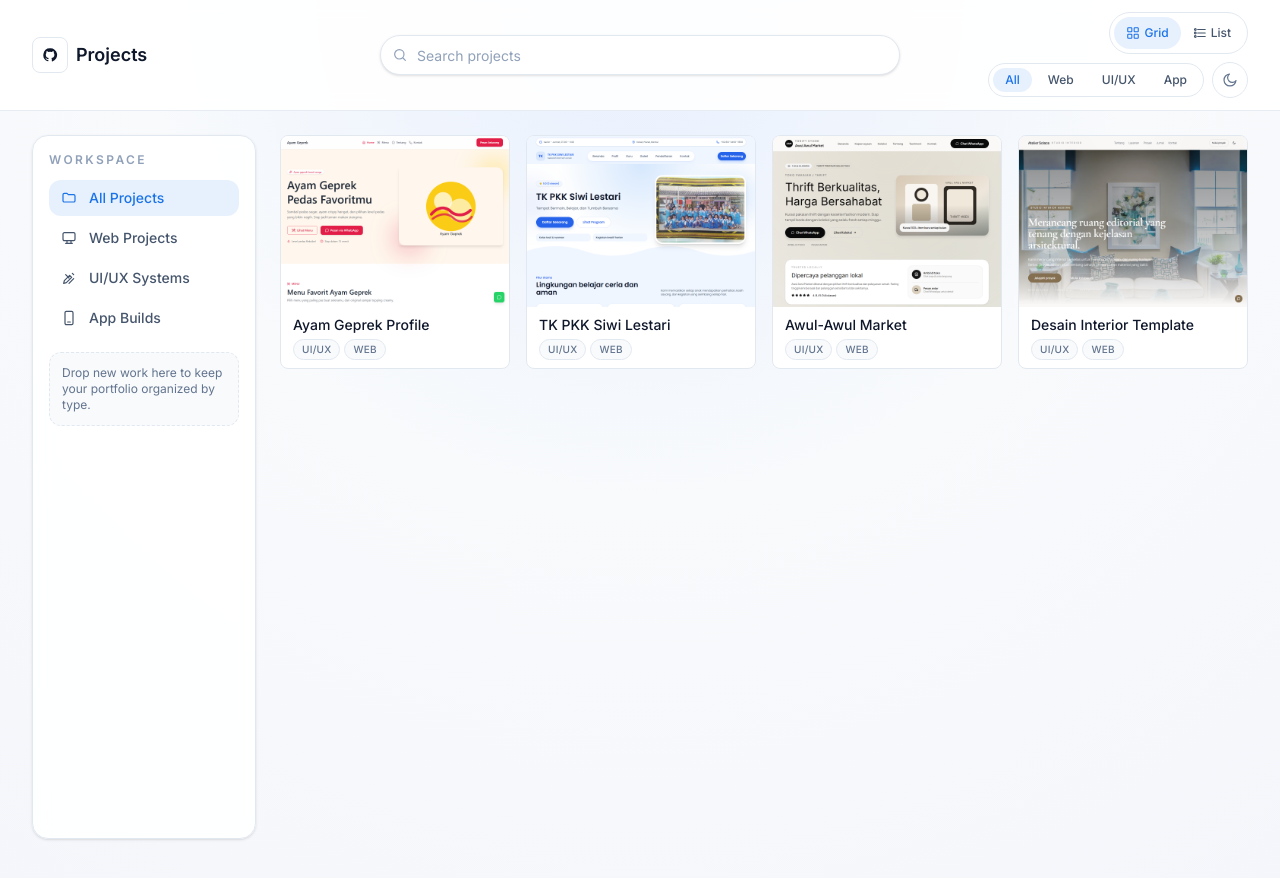
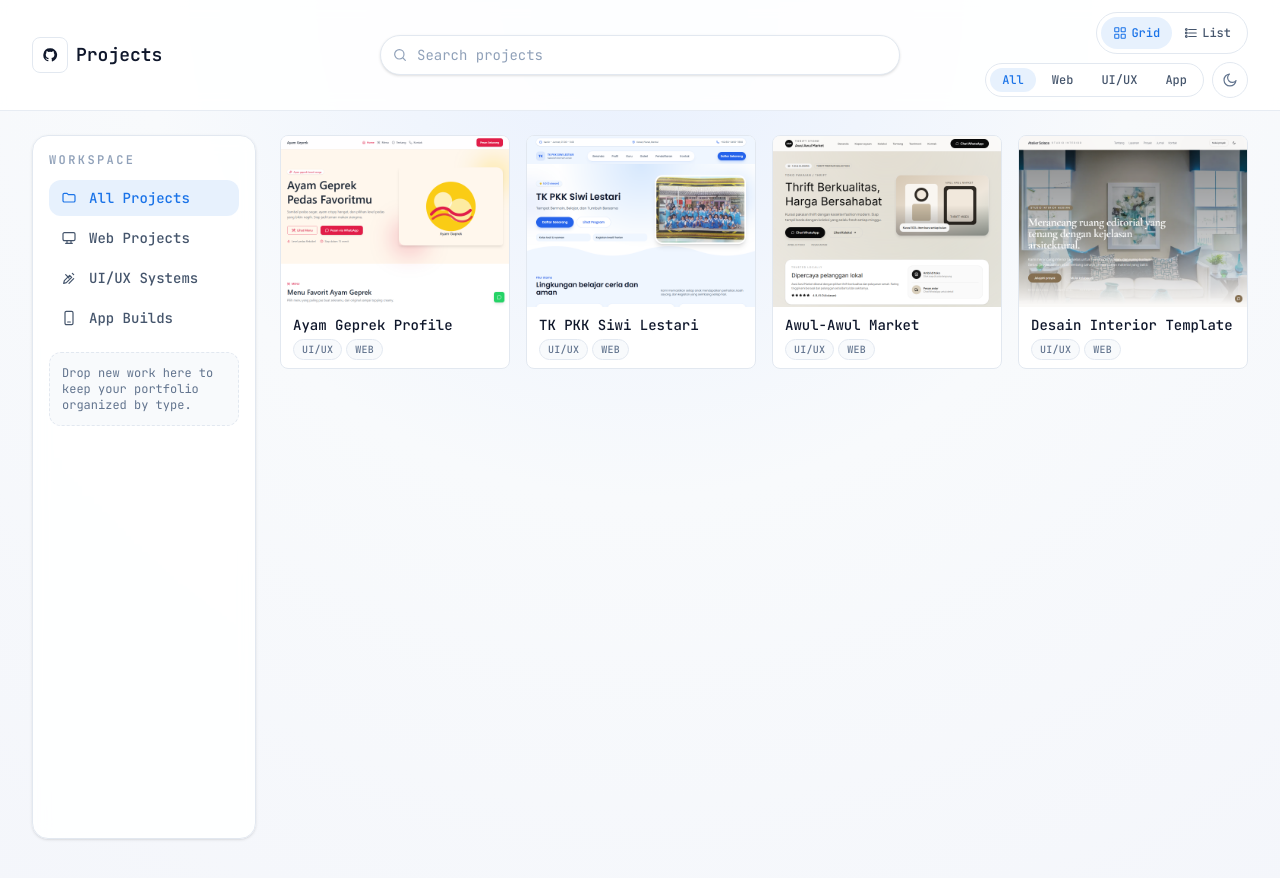
Before and after one commit to l0c4lxid/project-drive, a Next.js app: page / in a window 1280 px wide. Shown: the top 878 px of the page. Built offline with nearby package versions, Linux system fonts and the light colour scheme.

Commit message:
update globals.css and layout.tsx

```diff
--- a/app/globals.css
+++ b/app/globals.css
@@ -11,7 +11,7 @@
 @theme inline {
   --color-background: var(--background);
   --color-foreground: var(--foreground);
-  --font-sans: var(--font-inter);
+  --font-sans: var(--font-terminal);
 }
 
 html {
@@ -27,5 +27,5 @@ html.dark {
 body {
   background: var(--background);
   color: var(--foreground);
-  font-family: var(--font-inter), "Inter", "Segoe UI", sans-serif;
+  font-family: var(--font-terminal), "JetBrains Mono", "Fira Code", monospace;
 }
--- a/app/layout.tsx
+++ b/app/layout.tsx
@@ -1,10 +1,10 @@
 import type { Metadata } from "next";
-import { Inter } from "next/font/google";
+import { JetBrains_Mono } from "next/font/google";
 import Providers from "./providers";
 import "./globals.css";
 
-const inter = Inter({
-  variable: "--font-inter",
+const jetBrainsMono = JetBrains_Mono({
+  variable: "--font-terminal",
   subsets: ["latin"],
 });
 
@@ -23,7 +23,7 @@ export default function RootLayout({
 }>) {
   return (
     <html lang="en" suppressHydrationWarning>
-      <body className={`${inter.variable} antialiased`}>
+      <body className={`${jetBrainsMono.variable} antialiased`}>
         <Providers>{children}</Providers>
       </body>
     </html>
```
